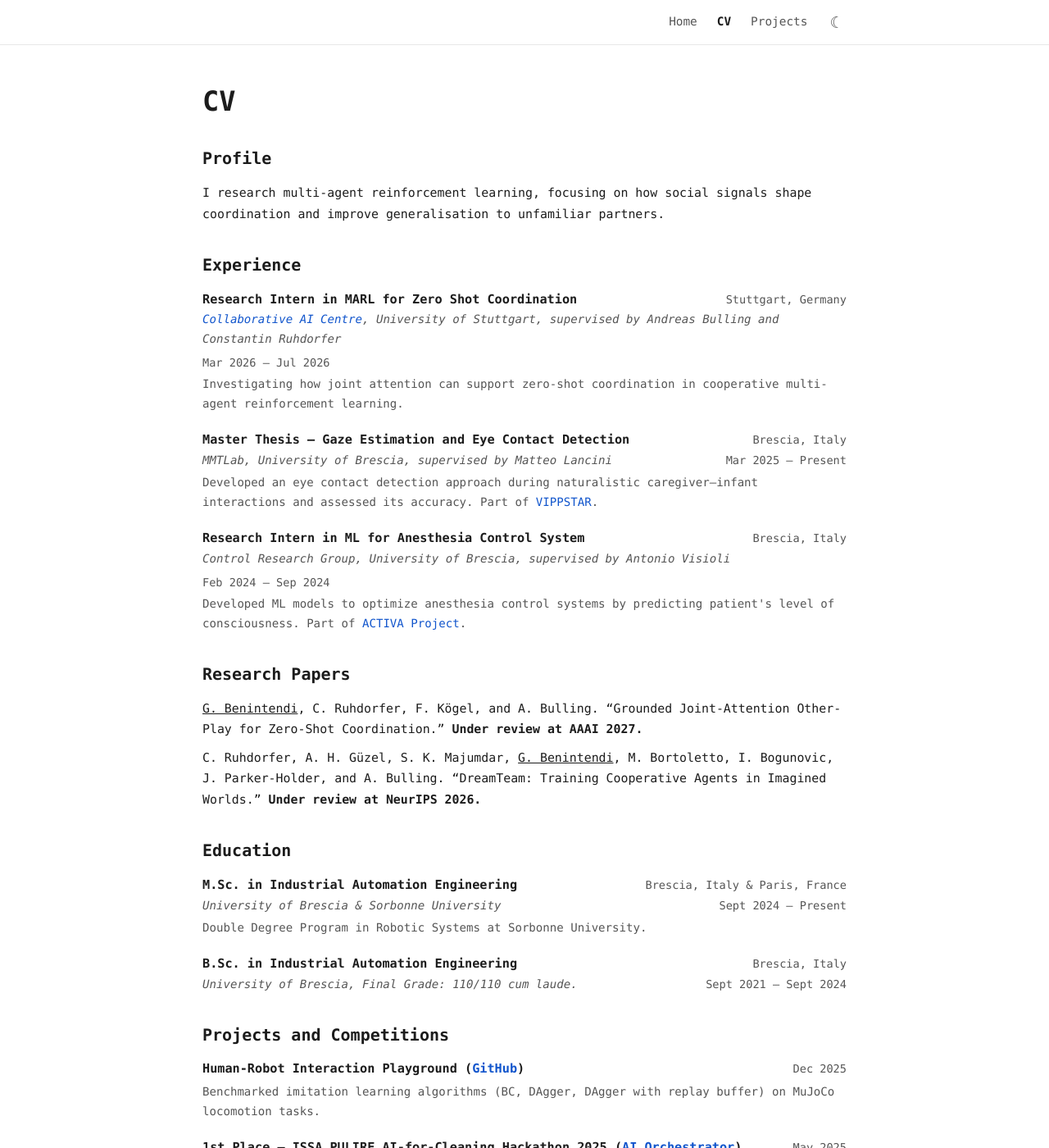
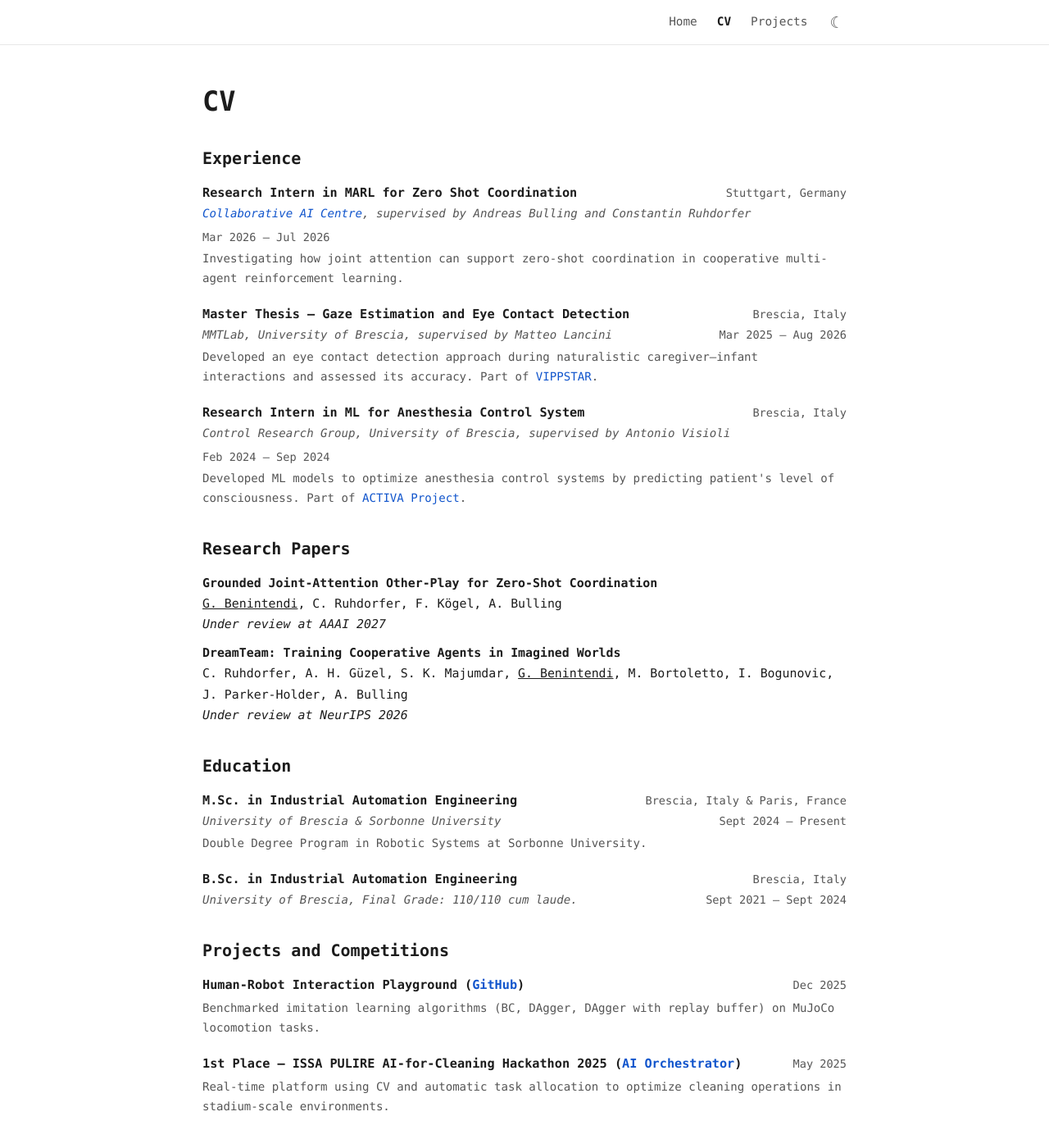
Before and after one commit to giuliabenintendi/giuliabenintendi.github.io, a Jekyll site: the page built from cv.html, in a window 1280 px wide and 1400 px high. Shown: the whole window at 82% size. Built offline with Jekyll 4.4.1, drawn with Linux system fonts in a browser that asks for light colours; some web fonts are replaced; some of the changed text lies outside the part shown.

Commit message:
trim cv page, reformat papers, fix thesis end date

```diff
--- a/cv.html
+++ b/cv.html
@@ -5,11 +5,6 @@ permalink: /cv/
 ---
 
 <h1 class="page-title">CV</h1>
-
-<div class="about-section">
-<h2>Profile</h2>
-<p>I research multi-agent reinforcement learning, focusing on how social signals shape coordination and improve generalisation to unfamiliar partners.</p>
-</div>
 
 <div class="about-section">
 <h2>Experience</h2>
@@ -21,7 +16,7 @@ permalink: /cv/
       <span class="entry-date">Stuttgart, Germany</span>
     </div>
     <div class="entry-subrow">
-      <span class="entry-sub"><a href="https://www.collaborative-ai.org/" target="_blank">Collaborative AI Centre</a>, University of Stuttgart, supervised by Andreas Bulling and Constantin Ruhdorfer</span>
+      <span class="entry-sub"><a href="https://www.collaborative-ai.org/" target="_blank">Collaborative AI Centre</a>, supervised by Andreas Bulling and Constantin Ruhdorfer</span>
       <span class="entry-date">Mar 2026 – Jul 2026</span>
     </div>
     <p>Investigating how joint attention can support zero-shot coordination in cooperative multi-agent reinforcement learning.</p>
@@ -36,7 +31,7 @@ permalink: /cv/
     </div>
     <div class="entry-subrow">
       <span class="entry-sub">MMTLab, University of Brescia, supervised by Matteo Lancini</span>
-      <span class="entry-date">Mar 2025 – Present</span>
+      <span class="entry-date">Mar 2025 – Aug 2026</span>
     </div>
     <p>Developed an eye contact detection approach during naturalistic caregiver–infant interactions and assessed its accuracy. Part of <a href="https://vippstar.eu" target="_blank">VIPPSTAR</a>.</p>
   </div>
@@ -60,8 +55,12 @@ permalink: /cv/
 
 <div class="about-section">
 <h2>Research Papers</h2>
-<p class="paper"><u>G. Benintendi</u>, C. Ruhdorfer, F. K&ouml;gel, and A. Bulling. &ldquo;Grounded Joint-Attention Other-Play for Zero-Shot Coordination.&rdquo; <strong>Under review at AAAI 2027.</strong></p>
-<p class="paper">C. Ruhdorfer, A. H. G&uuml;zel, S. K. Majumdar, <u>G. Benintendi</u>, M. Bortoletto, I. Bogunovic, J. Parker-Holder, and A. Bulling. &ldquo;DreamTeam: Training Cooperative Agents in Imagined Worlds.&rdquo; <strong>Under review at NeurIPS 2026.</strong></p>
+<p class="paper"><strong>Grounded Joint-Attention Other-Play for Zero-Shot Coordination</strong><br>
+<u>G. Benintendi</u>, C. Ruhdorfer, F. K&ouml;gel, A. Bulling<br>
+<em>Under review at AAAI 2027</em></p>
+<p class="paper"><strong>DreamTeam: Training Cooperative Agents in Imagined Worlds</strong><br>
+C. Ruhdorfer, A. H. G&uuml;zel, S. K. Majumdar, <u>G. Benintendi</u>, M. Bortoletto, I. Bogunovic, J. Parker-Holder, A. Bulling<br>
+<em>Under review at NeurIPS 2026</em></p>
 </div>
 
 <div class="about-section">
@@ -118,8 +117,6 @@ permalink: /cv/
     <p>Real-time platform using CV and automatic task allocation to optimize cleaning operations in stadium-scale environments.</p>
   </div>
 </div>
-
-<p>A complete and updated list of projects is available on my <a href="/projects/">portfolio</a>.</p>
 </div>
 
 <div class="about-section">
@@ -130,8 +127,3 @@ permalink: /cv/
   <li><strong>Programming &amp; Tools:</strong> Python (NumPy, OpenCV, PyTorch), JAX, MATLAB, C, C++, Git/GitHub</li>
 </ul>
 </div>
-
-<div class="about-section">
-<h2>Languages</h2>
-<p><strong>Italian:</strong> Native Proficiency, <strong>English:</strong> C1 Advanced (Cambridge Certificate), <strong>French:</strong> A2 Elementary</p>
-</div>
```
